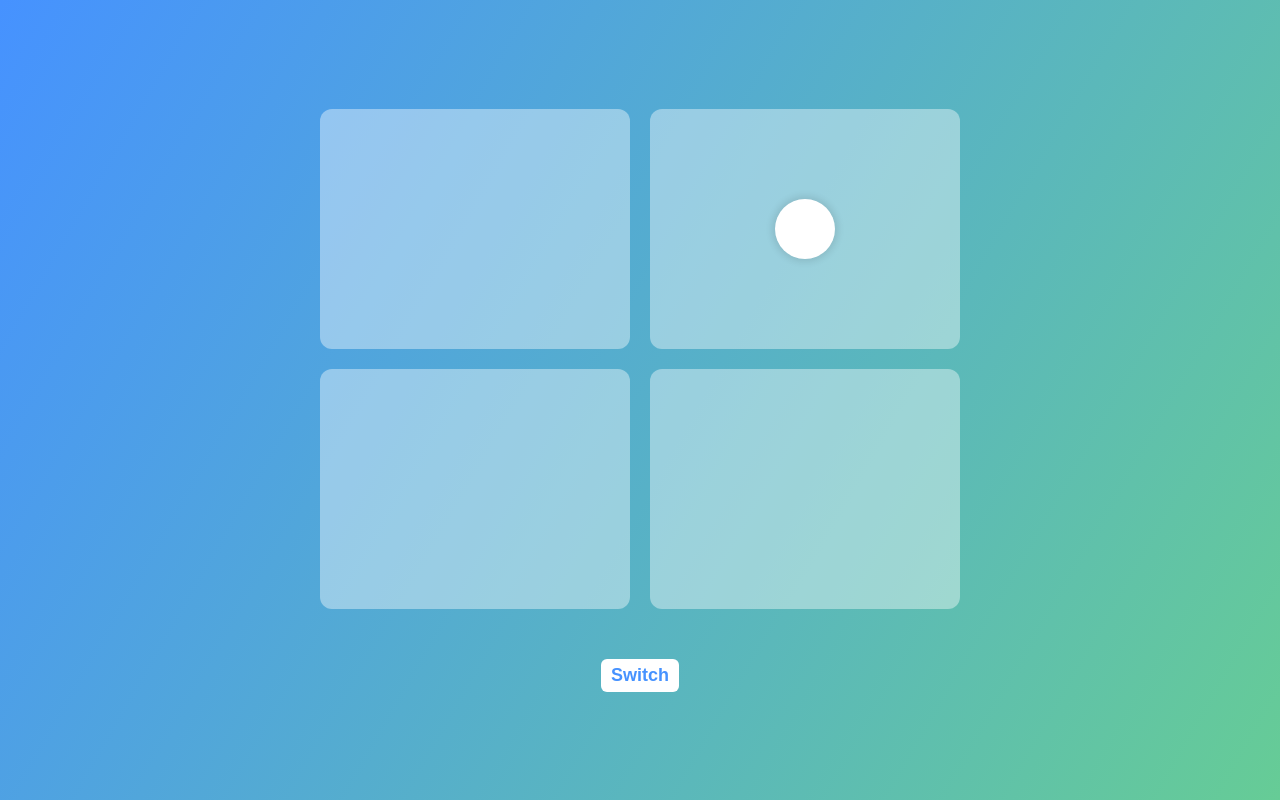
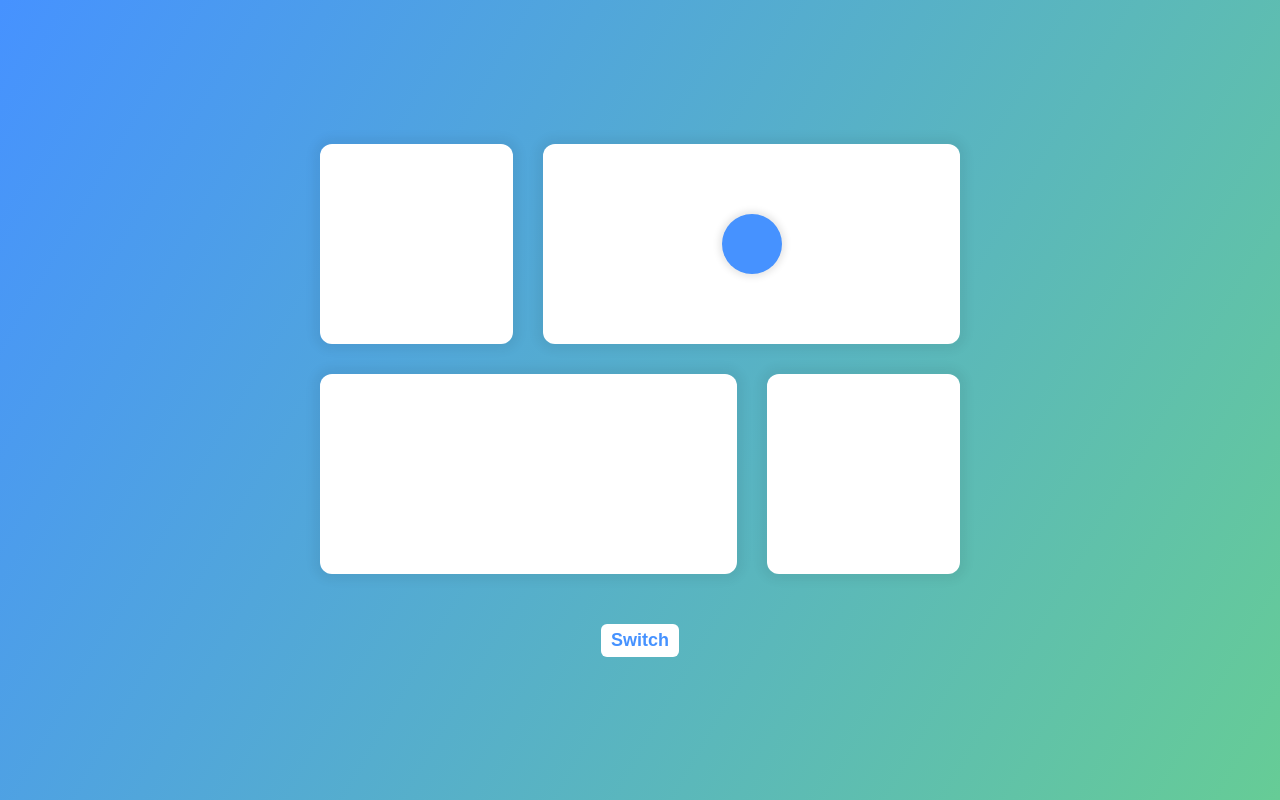
Before and after one commit to mysoo1229/project-framer-motion, a React (Create React App) app: page / in a window 1280 px wide. Built offline with nearby package versions, Linux system fonts and the light colour scheme.

Commit message:
[style] 디자인 수정 및 소스 정리

```diff
--- a/src/App.tsx
+++ b/src/App.tsx
@@ -14,8 +14,8 @@ const Wrapper = styled.div`
 
 const BoxList = styled.div`
   display: grid;
-  grid-template-columns: repeat(2, 1fr);
-  gap: 20px;
+  grid-template-columns: repeat(3, 1fr);
+  gap: 30px;
   width: 640px;
 `;
 
@@ -23,16 +23,20 @@ const BoxItem = styled(motion.div)`
   display: flex;
   justify-content: center;
   align-items: center;
-  height: 240px;
+  grid-column: span 2;
+  height: 200px;
   border-radius: 12px;
-  background-color: rgba(255,255, 255, .4);
+  background: #fff;
+  box-shadow: 0 0 10px 7px rgba(0, 0, 0, .05);
 
   &:first-child {
     transform-origin: bottom right !important;
+    grid-column: span 1;
   }
 
   &:last-child {
     transform-origin: top left !important;
+    grid-column: span 1;
   }
 `;
 
@@ -40,7 +44,7 @@ const Circle = styled(motion.div)`
   width: 60px;
   height: 60px;
   border-radius: 30px;
-  background-color: #fff;
+  background-color: #4692ff;
   box-shadow: 0 0 7px 3px rgba(0, 0, 0, .1);
 `;
 
@@ -125,8 +129,8 @@ function App() {
               );
             case 'circle2' :
               return (
-                <BoxItem key={box.id}>
-                  {switchClicked ? <Circle layoutId="circleMotion"></Circle> : null}
+                <BoxItem key={box.id} className={box.type}>
+                  {switchClicked ? <Circle layoutId="circleMotion" style={{background: "#66cc96"}}></Circle> : null}
                 </BoxItem>
               );
           }
@@ -148,7 +152,7 @@ function App() {
           <Overlay
             onClick={() => setBoxId(null)}
             initial={{backgroundColor: "rgba(0, 0, 0, 0)"}}
-            animate={{backgroundColor: "rgba(0, 0, 0, .5)"}}
+            animate={{backgroundColor: "rgba(70, 146, 255, .7)"}}
             exit={{backgroundColor: "rgba(0, 0, 0, 0)"}}
           >
             <OverlayBox layoutId={boxId} />
```
